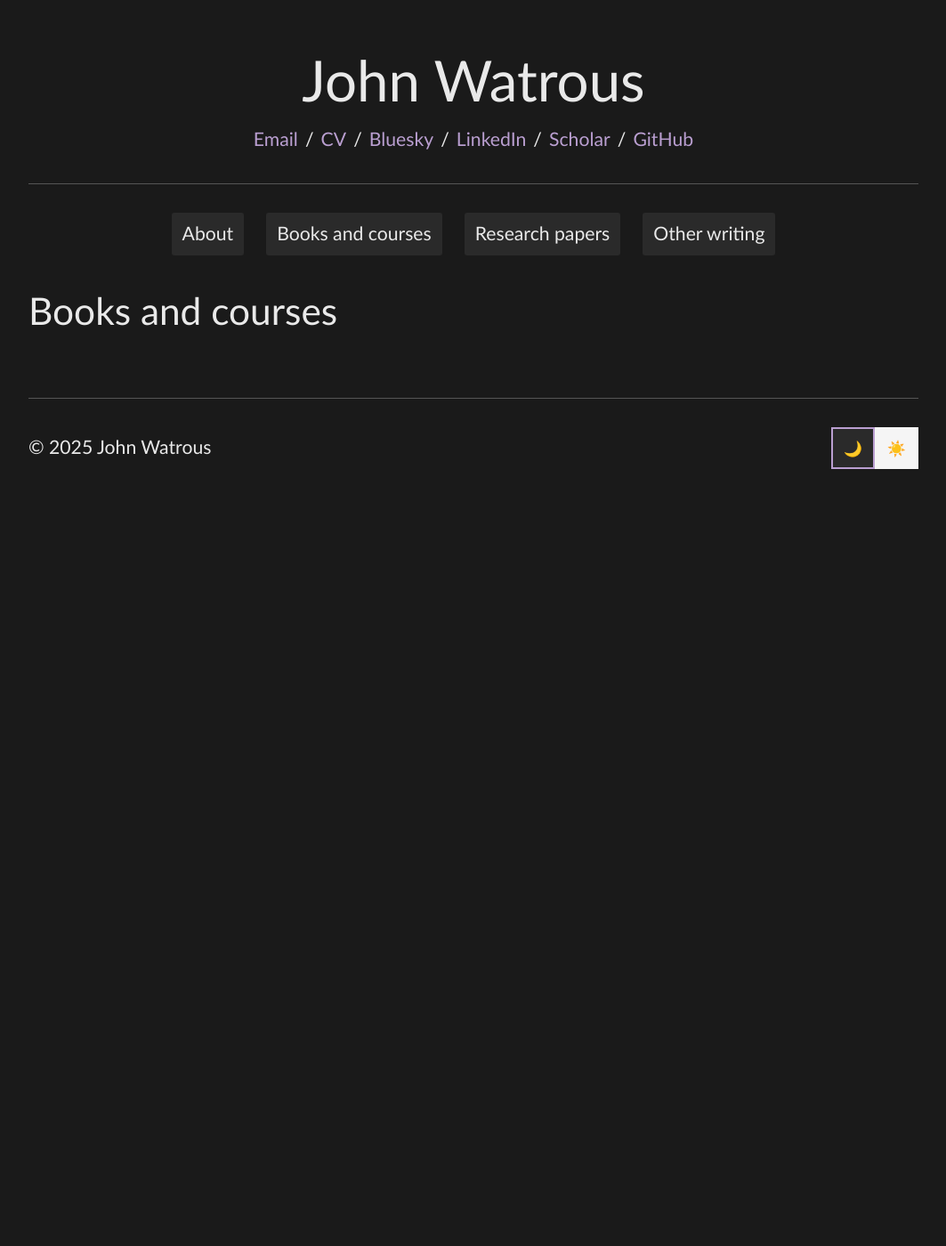
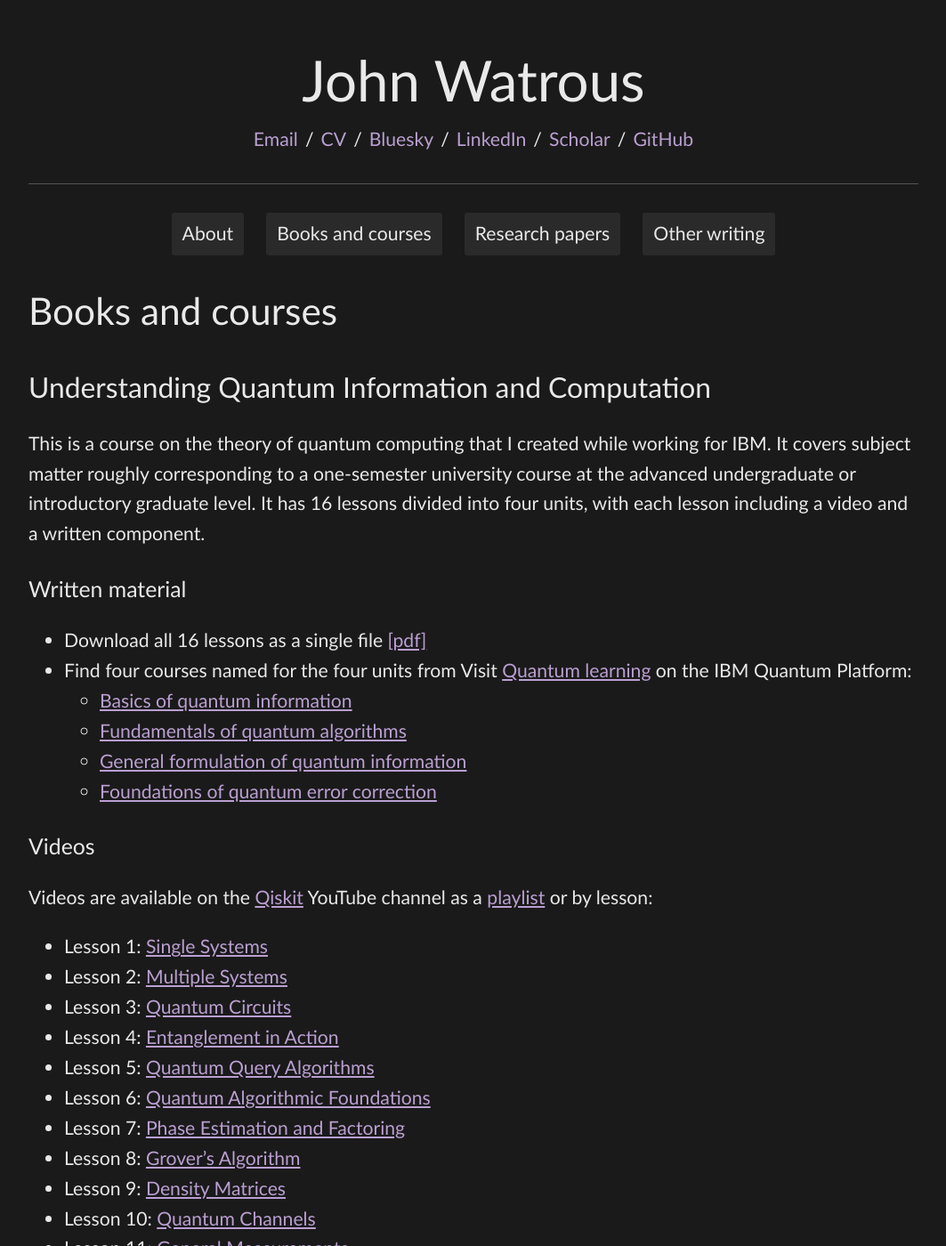
Before and after one commit to jhwatrous/jhwatrous.github.io, a Jekyll site: the page built from books-and-courses.md, in a window 1280 px wide and 1400 px high. Shown: the whole window at 89% size, without its empty margins (108-1171 px from the left). Built offline with Jekyll 4.4.1, drawn with Linux system fonts in a browser that asks for light colours; some of the changed text lies outside the part shown.

Commit message:
Revising...

```diff
--- a/_config.yml
+++ b/_config.yml
@@ -6,3 +6,7 @@ url: "https://jhwatrous.github.io"
 markdown: kramdown
 highlighter: rouge
 theme: minima
+collections:
+  pdfs:
+    output: true
+    permalink: /:name/
--- a/books-and-courses.md
+++ b/books-and-courses.md
@@ -4,3 +4,37 @@ title: Books and courses
 ---
 
 # Books and courses
+
+## Understanding Quantum Information and Computation
+
+This is a course on the theory of quantum computing that I created while working for IBM. It covers subject matter roughly corresponding to a one-semester university course at the advanced undergraduate or introductory graduate level. It has 16 lessons divided into four units, with each lesson including a video and a written component.
+
+### Written material
+
+- Download all 16 lessons as a single file [[pdf]]({{ '/UQIC.pdf' | relative_url }})
+- Find four courses named for the four units from Visit [Quantum learning](https://quantum.cloud.ibm.com/learning/en) on the IBM Quantum Platform:
+  - [Basics of quantum information](https://quantum.cloud.ibm.com/learning/en/courses/basics-of-quantum-information)
+  - [Fundamentals of quantum algorithms](https://quantum.cloud.ibm.com/learning/en/courses/fundamentals-of-quantum-algorithms)
+  - [General formulation of quantum information](https://quantum.cloud.ibm.com/learning/en/courses/general-formulation-of-quantum-information)
+  - [Foundations of quantum error correction](https://quantum.cloud.ibm.com/learning/en/courses/foundations-of-quantum-error-correction)
+
+### Videos
+
+Videos are available on the [Qiskit](https://www.youtube.com/@qiskit) YouTube channel as a [playlist](https://www.youtube.com/playlist?list=PLOFEBzvs-VvqKKMXX4vbi4EB1uaErFMSO) or by lesson:
+
+- Lesson 1: [Single Systems](https://youtu.be/3-c4xJa7Flk)
+- Lesson 2: [Multiple Systems](https://youtu.be/DfZZS8Spe7U)
+- Lesson 3: [Quantum Circuits](https://youtu.be/30U2DTfIrOU)
+- Lesson 4: [Entanglement in Action](https://youtu.be/GSsElSQgMbU)
+- Lesson 5: [Quantum Query Algorithms](https://youtu.be/2wticzHE1vs)
+- Lesson 6: [Quantum Algorithmic Foundations](https://youtu.be/2wxxvwRGANQ)
+- Lesson 7: [Phase Estimation and Factoring](https://youtu.be/4nT0BTUxhJY)
+- Lesson 8: [Grover’s Algorithm](https://youtu.be/hnpjC8WQVrQ)
+- Lesson 9: [Density Matrices](https://youtu.be/CeK9ry8G8HQ)
+- Lesson 10: [Quantum Channels](https://youtu.be/cMl-xIDSmXI)
+- Lesson 11: [General Measurements](https://youtu.be/Xi9YTYzQErY)
+- Lesson 12: [Purifications and Fidelity](https://youtu.be/jemWEdnJTnI)
+- Lesson 13: [Correcting Quantum Errors](https://youtu.be/OoQSdcKAIZc)
+- Lesson 14: [The Stabilizer Formalism](https://youtu.be/3ib2JP_LeIU)
+- Lesson 15: [Quantum Code Constructions](https://youtu.be/9TCIOm8gcVQ)
+- Lesson 16: [Fault-Tolerant Quantum Computation](https://youtu.be/aeaqXh2XXMk)
```
Also changed, not shown: index.md (+1 -1 lines), 1 other file.
